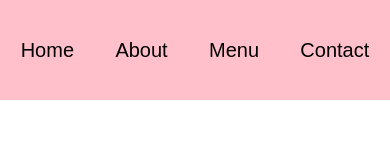
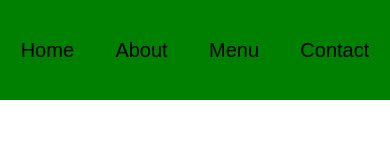
Before and after one commit to mierarrar/100Devs, a plain HTML site: page Layouts/Flexbox/Nav Bar/index.html in a window 390 px wide. Drawn offline with Linux system fonts and the light colour scheme.

Commit message:
media queries added

```diff
--- a/Layouts/Flexbox/Nav Bar/style.css
+++ b/Layouts/Flexbox/Nav Bar/style.css
@@ -20,3 +20,9 @@ nav ul li a{
     text-decoration: none;
     color: black;
 }
+
+@media all and (max-width: 500px){
+    nav{
+        background-color: green;
+    }
+}
```
